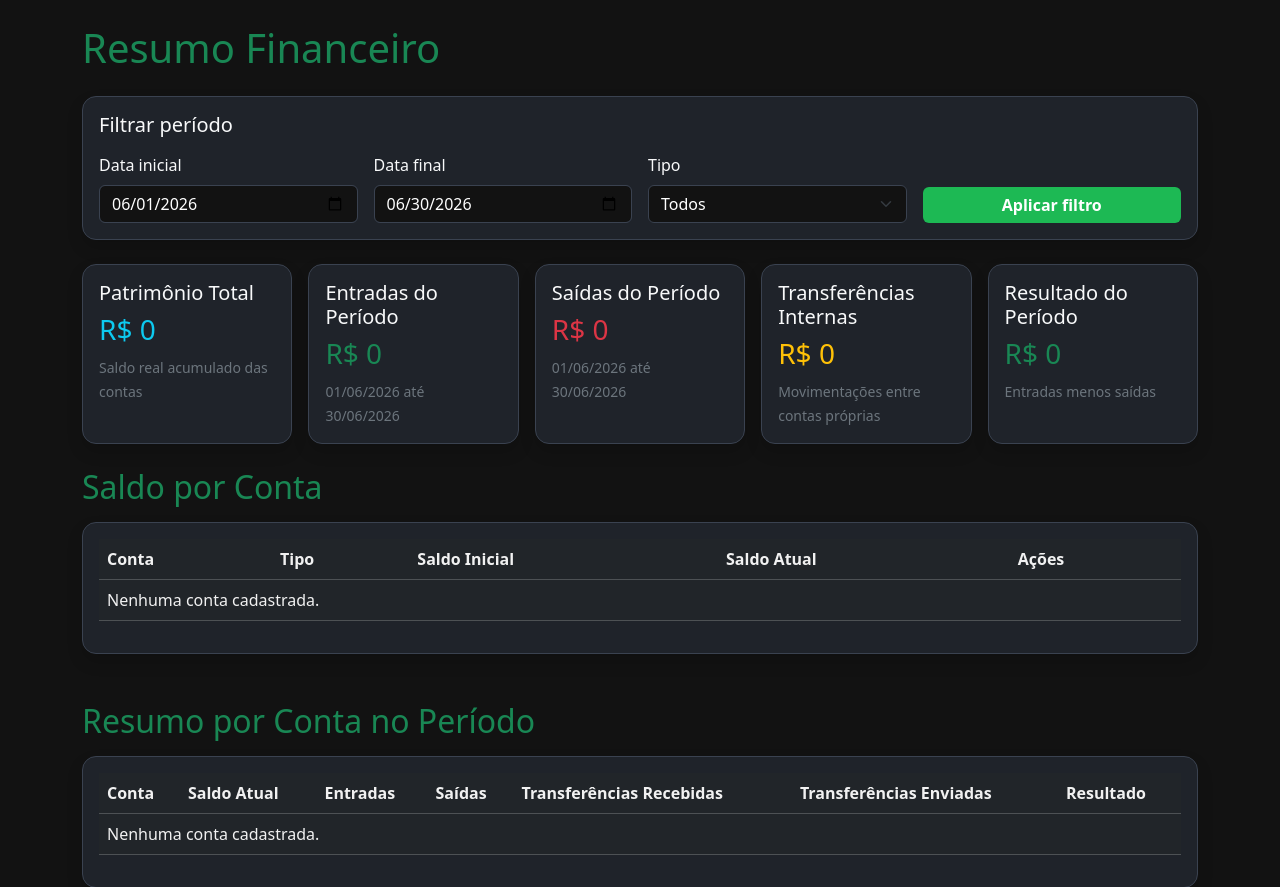
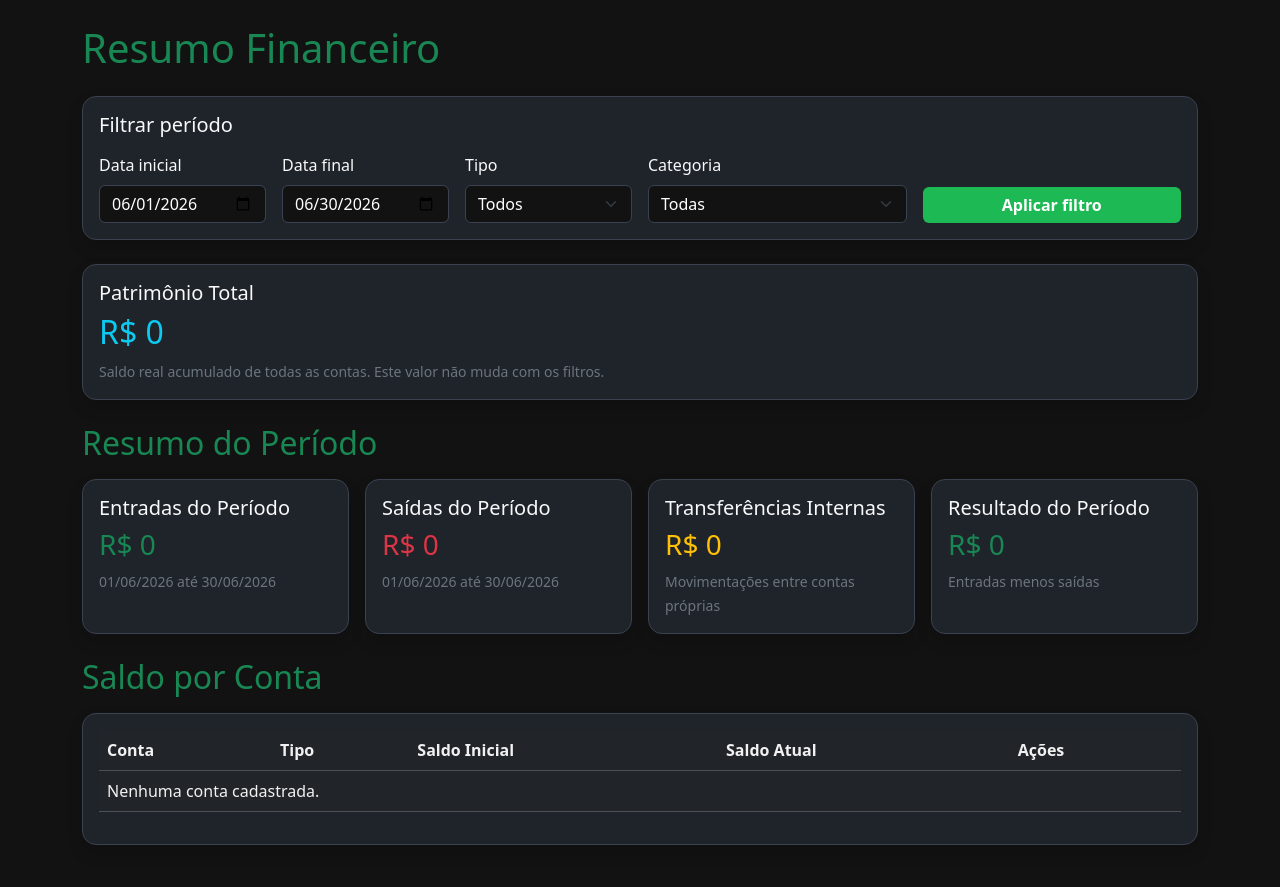
Before and after one commit to Francielp2/Sistema-financeiro-django, a Django app: page /resumo/ in a window 1280 px wide. Shown: the part 57-944 px from the top of the page. Run offline with Django 5.2, Linux system fonts and the light colour scheme; data that the repository does not hold is empty.

Commit message:
Implemetação de filtros por categoria

```diff
--- a/financeiro/templates/financeiro/resumo_financeiro.html
+++ b/financeiro/templates/financeiro/resumo_financeiro.html
@@ -13,17 +13,17 @@ Resumo Financeiro
         <h5 class="text-light mb-3">Filtrar período</h5>
 
         <div class="row g-3 align-items-end">
-            <div class="col-md-3">
+            <div class="col-md-2">
                 <label class="form-label text-light">Data inicial</label>
                 <input type="date" name="data_inicio" class="form-control" value="{{ data_inicio|date:'Y-m-d' }}">
             </div>
 
-            <div class="col-md-3">
+            <div class="col-md-2">
                 <label class="form-label text-light">Data final</label>
                 <input type="date" name="data_fim" class="form-control" value="{{ data_fim|date:'Y-m-d' }}">
             </div>
 
-            <div class="col-md-3">
+            <div class="col-md-2">
                 <label class="form-label text-light">Tipo</label>
                 <select name="tipo" class="form-select">
                     <option value="">Todos</option>
@@ -43,6 +43,23 @@ Resumo Financeiro
             </div>
 
             <div class="col-md-3">
+                <label class="form-label text-light">Categoria</label>
+                <select name="categoria" class="form-select">
+                    <option value="">Todas</option>
+
+                    <option value="sem_categoria" {% if categoria_filtro == 'sem_categoria' %}selected{% endif %}>
+                        Sem categoria
+                    </option>
+
+                    {% for categoria in categorias %}
+                        <option value="{{ categoria.id }}" {% if categoria_filtro == categoria.id|stringformat:"s" %}selected{% endif %}>
+                            {{ categoria.nome }}
+                        </option>
+                    {% endfor %}
+                </select>
+            </div>
+
+            <div class="col-md-3">
                 <button type="submit" class="btn btn-success w-100">
                     Aplicar filtro
                 </button>
@@ -51,17 +68,23 @@ Resumo Financeiro
     </div>
 </form>
 
-<div class="row row-cols-1 row-cols-md-2 {% if not tipo_filtro %}row-cols-xl-5{% else %}row-cols-xl-2{% endif %} g-3 mb-4">
-
-    <div class="col">
-        <div class="card bg-dark border-secondary shadow h-100">
+<div class="row mb-4">
+    <div class="col-12">
+        <div class="card bg-dark border-info shadow">
             <div class="card-body">
                 <h5 class="text-light">Patrimônio Total</h5>
-                <h3 class="text-info">R$ {{ patrimonio_total }}</h3>
-                <small class="text-secondary">Saldo real acumulado das contas</small>
+                <h2 class="text-info">R$ {{ patrimonio_total }}</h2>
+                <small class="text-secondary">
+                    Saldo real acumulado de todas as contas. Este valor não muda com os filtros.
+                </small>
             </div>
         </div>
     </div>
+</div>
+
+<h2 class="text-success mb-3">Resumo do Período</h2>
+
+<div class="row row-cols-1 row-cols-md-2 {% if not tipo_filtro %}row-cols-xl-4{% else %}row-cols-xl-1{% endif %} g-3 mb-4">
 
     {% if not tipo_filtro or tipo_filtro == 'entrada' %}
     <div class="col">
--- a/financeiro/views.py
+++ b/financeiro/views.py
@@ -229,6 +229,7 @@ def resumo_financeiro(request):
         data_fim = ultimo_dia
 
     tipo_filtro = request.GET.get('tipo')
+    categoria_filtro = request.GET.get('categoria')
 
     movimentacoes_periodo = models.Movimentacao.objects.filter(
         data__range=[data_inicio, data_fim]
@@ -236,6 +237,14 @@ def resumo_financeiro(request):
 
     if tipo_filtro in ['entrada', 'saida', 'transferencia']:
         movimentacoes_periodo = movimentacoes_periodo.filter(tipo=tipo_filtro)
+
+    if categoria_filtro:
+        if categoria_filtro == 'sem_categoria':
+            movimentacoes_periodo = movimentacoes_periodo.filter(
+                categoria__isnull=True)
+        else:
+            movimentacoes_periodo = movimentacoes_periodo.filter(
+                categoria_id=categoria_filtro)
 
     total_entradas_periodo = movimentacoes_periodo.filter(
         tipo='entrada'
@@ -293,6 +302,7 @@ def resumo_financeiro(request):
         })
 
     patrimonio_total = sum(conta.saldo_atual for conta in contas)
+    categorias = models.Categoria.objects.filter(ativa=True).order_by('nome')
 
     return render(request, 'financeiro/resumo_financeiro.html', {
         'patrimonio_total': patrimonio_total,
@@ -305,6 +315,8 @@ def resumo_financeiro(request):
         'resumo_por_conta': resumo_por_conta,
         'tipo_filtro': tipo_filtro,
         'total_transferencias_periodo': total_transferencias_periodo,
+        'categorias': categorias,
+        'categoria_filtro': categoria_filtro,
     })
 
 # Função para resumo financeiro por conta
```
